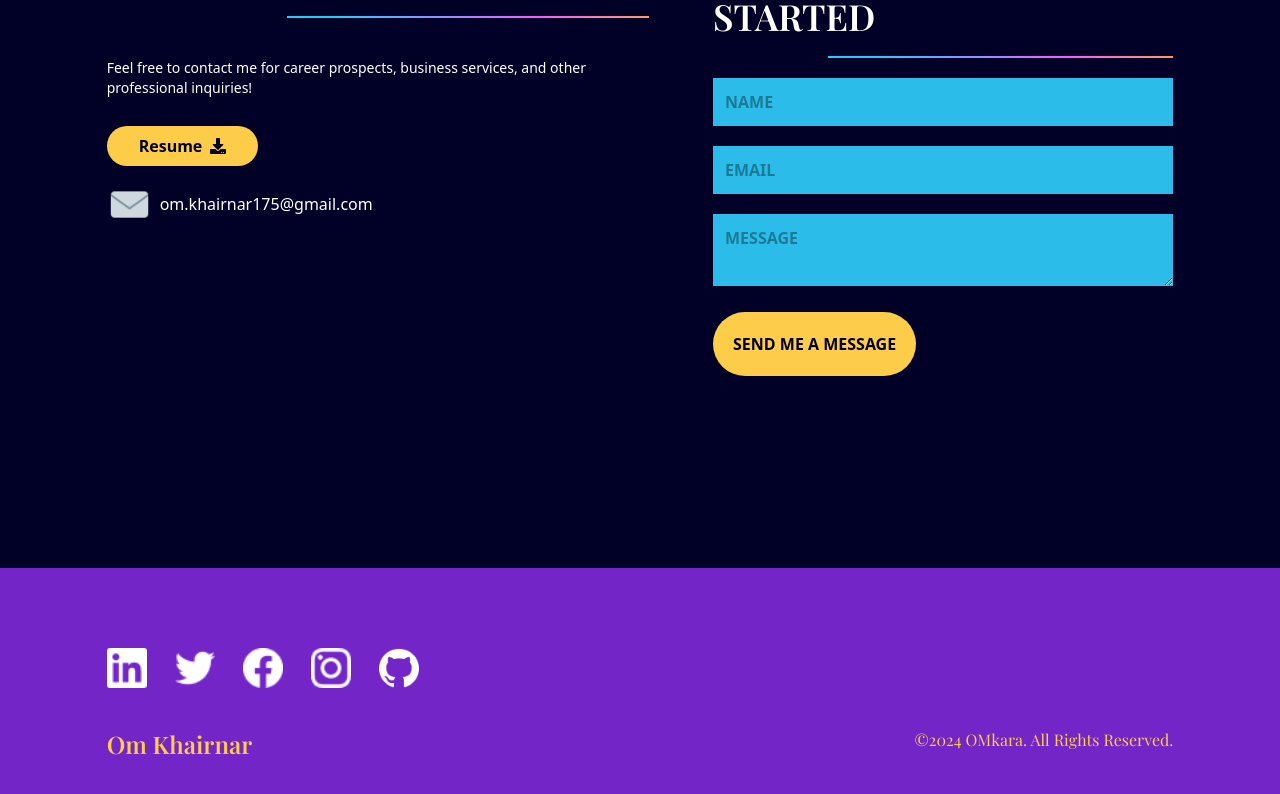
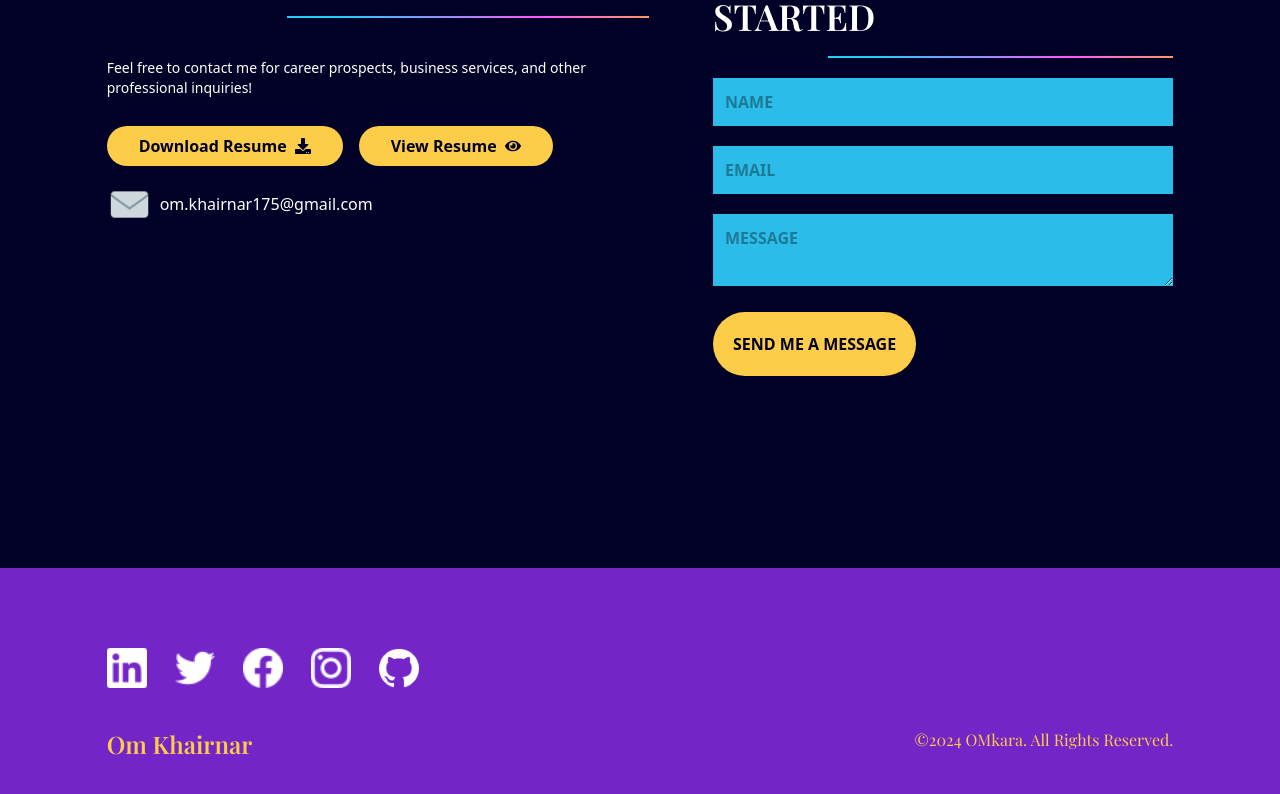
Before and after one commit to Om-Khairnar/Portfolio, a Next.js app: page / in a window 1280 px wide. Shown: the part 4085-4879 px from the top of the page. Built offline with nearby package versions, Linux system fonts and the light colour scheme.

Commit message:
resume View section added

```diff
--- a/src/pages/scenes/Contact.jsx
+++ b/src/pages/scenes/Contact.jsx
@@ -2,7 +2,7 @@ import Image from "next/image";
 import LineGradient from "../components/LineGradient";
 
 import { motion } from "framer-motion";
-import { FaDownload } from "react-icons/fa";
+import { FaDownload, FaEye} from "react-icons/fa";
 import CForm from "./CForm";
 
 const Contact = () => {
@@ -40,13 +40,24 @@ const Contact = () => {
             Feel free to contact me for career prospects, business services, and
             other professional inquiries!
           </p>
-          <button
-            className="p-2 px-8 bg-yellow font-semibold text-deep-blue mt-5 hover:bg-red hover:text-white transition duration-500 rounded-full flex items-center justify-center"
-            onClick={handleDownload}
-          >
-            <span className="mr-2">Resume</span>
-            <FaDownload />
-          </button>
+          <div className="flex gap-4 mt-5">
+            <button
+              className="p-2 px-8 bg-yellow font-semibold text-deep-blue hover:bg-red hover:text-white transition duration-500 rounded-full flex items-center justify-center"
+              onClick={handleDownload}
+            >
+              <span className="mr-2">Download Resume</span>
+              <FaDownload />
+            </button>
+            <a
+              href="/assets/Resume_of_Om_Khairnar.pdf"
+              target="_blank"
+              rel="noopener noreferrer"
+              className="p-2 px-8 bg-yellow font-semibold text-deep-blue hover:bg-red hover:text-white transition duration-500 rounded-full flex items-center justify-center"
+            >
+              <span className="mr-2">View Resume</span>
+              <FaEye />
+            </a>
+          </div>
 
           <div className="mt-4">
             {" "}
```
